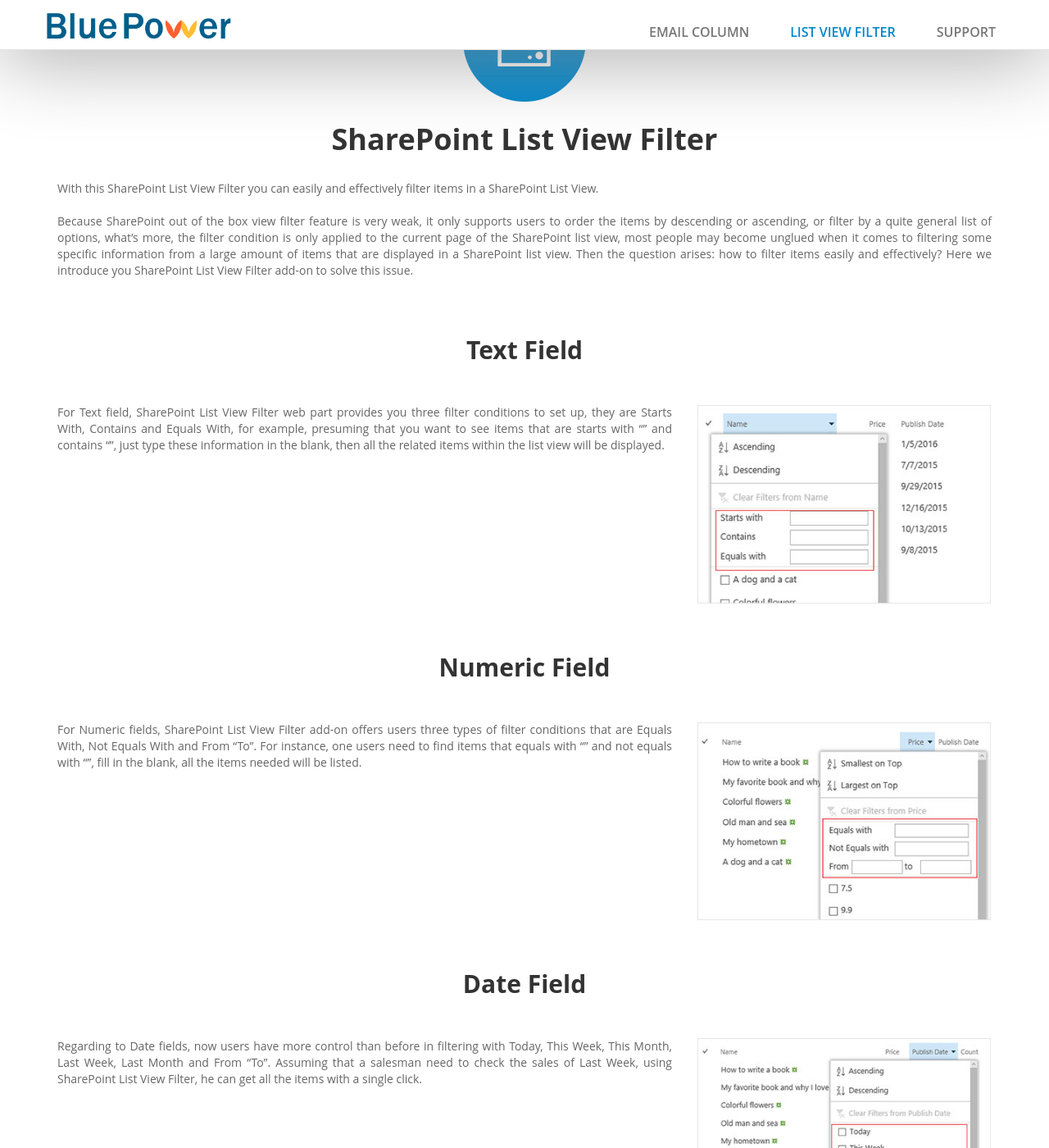
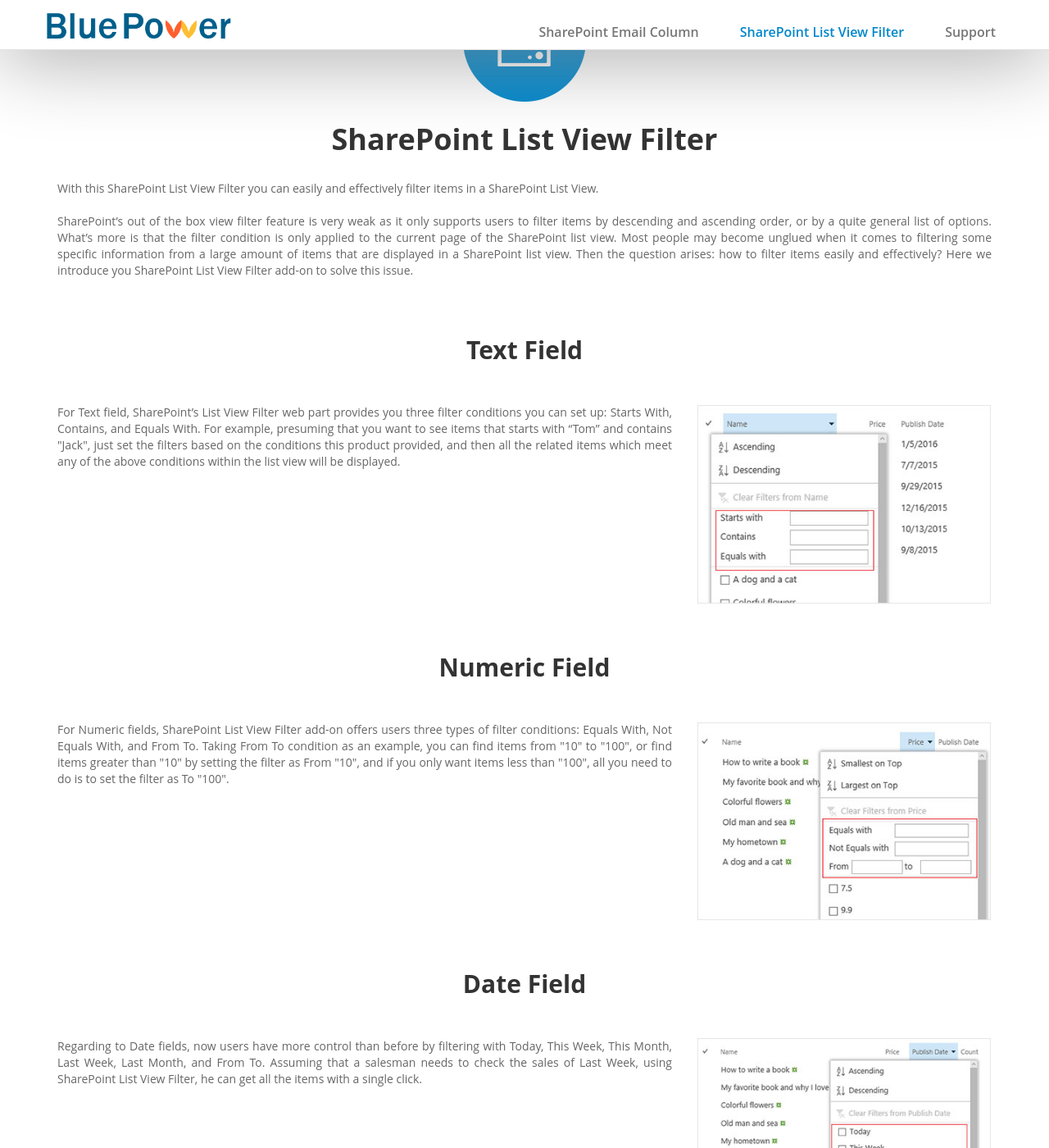
Before and after one commit to raymondlee915/raymondlee915.github.io, a Jekyll site: the page built from sharepoint-list-view-filter.html, in a window 1280 px wide and 1400 px high, scrolled down 482 px. Shown: the whole window at 82% size. Built offline with Jekyll 4.4.1, drawn with Linux system fonts in a browser that asks for light colours; nearby versions of some CDN libraries; some of the changed text lies outside the part shown.

Commit message:
product description

```diff
--- a/_includes/header.html
+++ b/_includes/header.html
@@ -16,9 +16,9 @@
 
               <div class="collapse navbar-collapse" id="bs-example-navbar-collapse-1">
                   <ul class="nav navbar-nav navbar-right">
-                      <li  menuItem="emailField" ><a href="sharepoint-email-field.html">EMAIL  COLUMN <span class="sr-only">(current)</span></a></li>
-                      <li  menuItem="listViewFilter"><a href="sharepoint-list-view-filter.html">LIST  VIEW  FILTER</a></li>
-                      <li  menuItem="support"><a href="sharepoint-bluepower-support.html">SUPPORT</a></li>
+                      <li  menuItem="emailField" ><a href="sharepoint-email-field.html">SharePoint Email Column<span class="sr-only">(current)</span></a></li>
+                      <li  menuItem="listViewFilter"><a href="sharepoint-list-view-filter.html">SharePoint List  View  Filter</a></li>
+                      <li  menuItem="support"><a href="sharepoint-bluepower-support.html">Support</a></li>
                       <!-- <li><a href="mailto:sales@bluepowersolutions.com">
                           <img src="assets/images/icon_top_message.png" />
                       </a></li> -->
--- a/sharepoint-list-view-filter.html
+++ b/sharepoint-list-view-filter.html
@@ -33,12 +33,7 @@
 
                       <br />
                       <br />
-                      Because SharePoint out of the box view filter feature is very weak, it only supports users to order the items
-                                    by descending or ascending, or filter by a quite general list of options, what’s more, the filter condition is only
-                                    applied to the current page of the SharePoint list view, most people may become unglued when it comes to filtering
-                                    some specific information from a large amount of items that are displayed in a SharePoint list view. Then the question
-                                     arises: how to filter items easily and effectively? Here we introduce you SharePoint List View Filter add-on to solve this
-                                     issue.
+SharePoint’s out of the box view filter feature is very weak as it only supports users to filter items by descending and ascending order, or by a quite general list of options. What’s more is that the filter condition is only applied to the current page of the SharePoint list view. Most people may become unglued when it comes to filtering some specific information from a large amount of items that are displayed in a SharePoint list view. Then the question arises: how to filter items easily and effectively? Here we introduce you SharePoint List View Filter add-on to solve this issue.
                   </h5>
         </div>
     </div>
@@ -51,8 +46,7 @@
             <div class="row">
                 <div class="col-xs-12 col-md-8 col-lg-8">
                     <div class="left_info">
-                        For Text field, SharePoint List View Filter web part provides you three filter conditions to set up, they are Starts With, Contains and Equals With, for example, presuming that you want to see items that are starts with “” and contains “”, just type these
-                        information in the blank, then all the related items within the list view will be displayed.
+For Text field, SharePoint’s List View Filter web part provides you three filter conditions you can set up: Starts With, Contains, and Equals With. For example, presuming that you want to see items that starts with “Tom” and contains "Jack", just set the filters based on the conditions this product provided, and then all the related items which meet any of the above conditions within the list view will be displayed.
                     </div>
                 </div>
                 <div class="col-xs-12 col-md-4 col-lg-4">
@@ -72,8 +66,7 @@
             <div class="row">
                 <div class="col-xs-12 col-md-8 col-lg-8">
                     <div class="left_info">
-                        For Numeric fields, SharePoint List View Filter add-on offers users three types of filter conditions that are Equals With, Not Equals With and From “To”. For instance, one users need to find items that equals with “” and not equals with “”, fill in the
-                        blank, all the items needed will be listed.
+For Numeric fields, SharePoint List View Filter add-on offers users three types of filter conditions: Equals With, Not Equals With, and From To. Taking From To condition as an example, you can find items from "10" to "100", or find items greater than "10" by setting the filter as From "10", and if you only want items less than "100", all you need to do is to set the filter as To "100".
                     </div>
                 </div>
                 <div class="col-xs-12 col-md-4 col-lg-4">
@@ -92,8 +85,7 @@
             <div class="row">
                 <div class="col-xs-12 col-md-8 col-lg-8">
                     <div class="left_info">
-                        Regarding to Date fields, now users have more control than before in filtering with Today, This Week, This Month, Last Week, Last Month and From “To”. Assuming that a salesman need to check the sales of Last Week, using SharePoint List View Filter, he
-                        can get all the items with a single click.
+Regarding to Date fields, now users have more control than before by filtering with Today, This Week, This Month, Last Week, Last Month, and From To. Assuming that a salesman needs to check the sales of Last Week, using SharePoint List View Filter, he can get all the items with a single click.
                     </div>
                 </div>
                 <div class="col-xs-12 col-md-4 col-lg-4">
@@ -110,10 +102,8 @@
     <div class="container">
         <div class="textD_main">
             <h3>What’s more </h3>
-            <h5>SharePoint out of the box view filter feature is only applied to the
-               current page of the List View; however, the filter conditions of SharePoint List View Filter
-                are applied to the whole list View. And the SharePoint List View Filter is fully compatible
-               with the SharePoint out of the box View feature.
+            <h5>
+SharePoint’s out of the box view filter feature is only applied to the current page of the List View; however, the filter conditions of SharePoint List View Filter are applied to the whole list View. And the SharePoint List View Filter is fully compatible with the SharePoint’s out of the box View feature.
                   </h5>
             <dl>
                 <dt>How to Set Up This Feature?</dt>
```
Also changed, not shown: sharepoint-email-field.html (+6 -9 lines).
